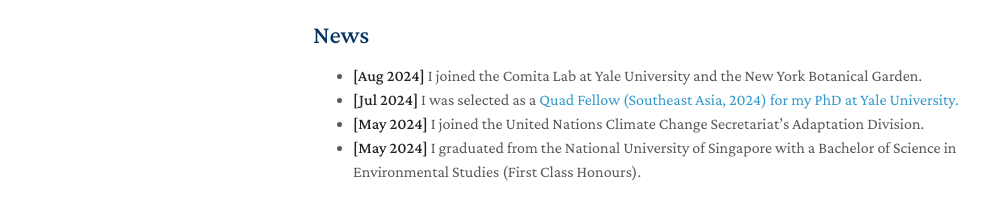
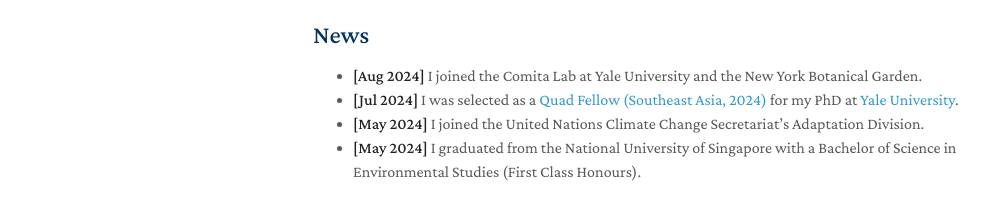
Before and after one commit to stanleytansx/stanleytansx.github.io, a Jekyll site: the page built from index.md, in a window 1280 px wide. Shown: the part 410-630 px from the top of the page, without its empty margins (157-1146 px from the left). Built offline with Jekyll 4.4.1, drawn with Linux system fonts in a browser that asks for light colours; nearby versions of some CDN libraries; a style sheet for code colours, icons or effects is not loaded; our own code applies the rules of GitHub Pages for plain Markdown files.

```diff
--- a/index.md
+++ b/index.md
@@ -19,6 +19,6 @@ management practices to create healthier forests, for the benefit of human socie
 ## News
 
 - **[Aug 2024]** I joined the Comita Lab at Yale University and the New York Botanical Garden.
-- **[Jul 2024]** I was selected as a <a href="https://www.quadfellowship.org/2024-quad-fellows" target="_blank"> Quad Fellow (Southeast Asia, 2024) for my PhD at <a href="https://news.yale.edu/2024/08/09/three-yale-students-named-2024-quad-fellows-stem-fields" target="_blank"> Yale University.
+- **[Jul 2024]** I was selected as a <a href="https://www.quadfellowship.org/2024-quad-fellows" target="_blank"> Quad Fellow (Southeast Asia, 2024)</a> for my PhD at <a href="https://news.yale.edu/2024/08/09/three-yale-students-named-2024-quad-fellows-stem-fields" target="_blank"> Yale University</a>.
 - **[May 2024]** I joined the United Nations Climate Change Secretariat's Adaptation Division.
 - **[May 2024]** I graduated from the National University of Singapore with a Bachelor of Science in Environmental Studies (First Class Honours).
```
